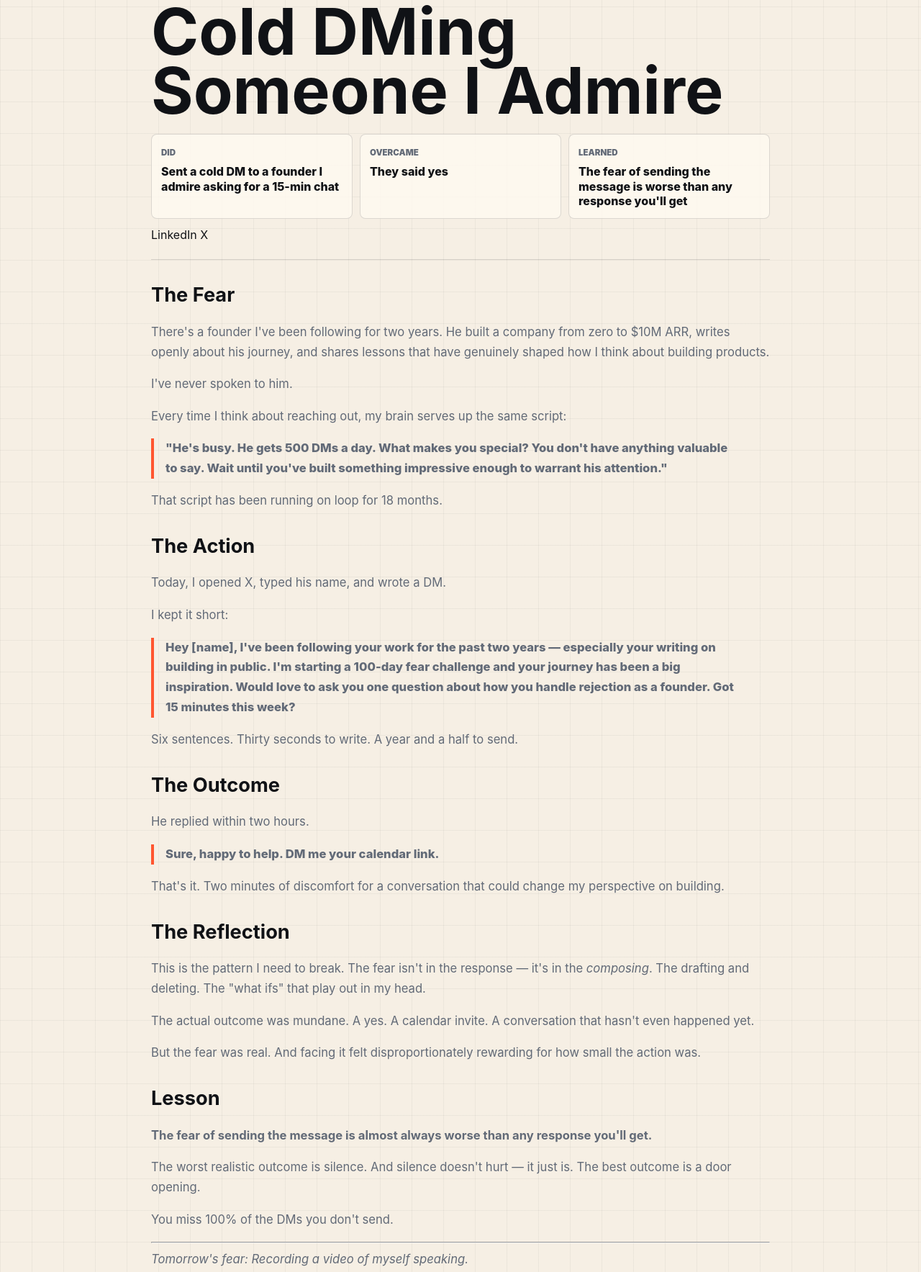
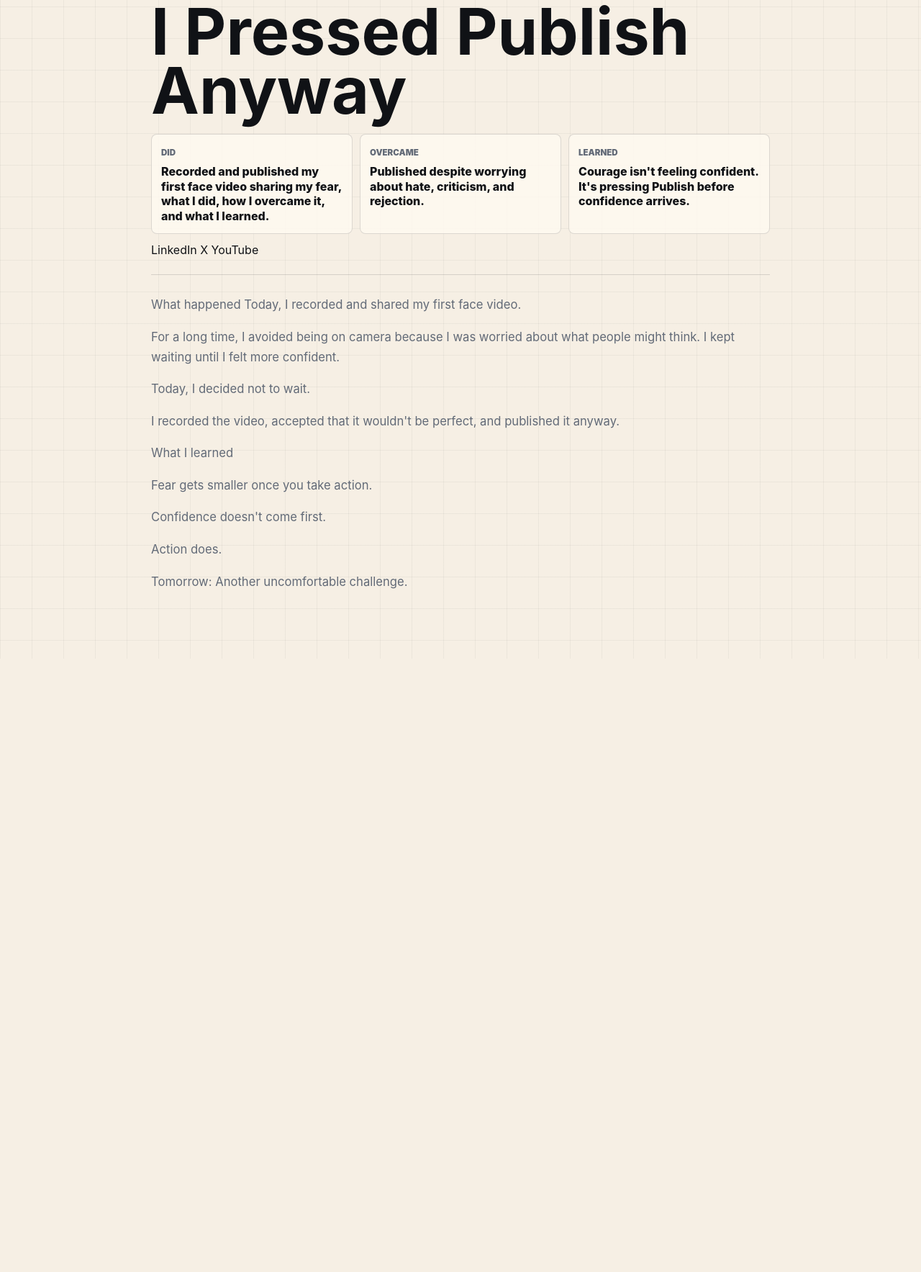
Before and after one commit to byanujpatel/portfolio, an Astro site: page /100-days/day-001 in a window 1280 px wide. Shown: the part 123-1890 px from the top of the page at 72% size. After the commit the page ends 1038 px from the top, so only its background shows below. Built offline with nearby package versions, Linux system fonts and the light colour scheme; Astro itself is replaced by a stand-in of ours.

Commit message:
day 1 added

```diff
--- a/src/content/days/day-001.mdx
+++ b/src/content/days/day-001.mdx
@@ -1,68 +1,38 @@
 ---
 day: 1
-title: Cold DMing Someone I Admire
-fear: Communication
-action: Sent a cold DM to a founder I admire asking for a 15-min chat
-outcome: They said yes
-lesson: The fear of sending the message is worse than any response you'll get
-mood: 😅
+title: "I Pressed Publish Anyway"
+fear: Fear of visibility and public judgment
+action: Recorded and published my first face video sharing my fear, what I did, how I overcame it, and what I learned.
+outcome: Published despite worrying about hate, criticism, and rejection.
+lesson: Courage isn't feeling confident. It's pressing Publish before confidence arrives.
+mood: 🎥
 tags:
-  - cold-dm
-  - communication
-  - networking
-  - vulnerability
-date: "2026-07-06"
+  - visibility
+  - public-speaking
+  - confidence
+  - building-in-public
+date: "2026-07-05"
 readingTime: 3 min
-linkedIn: https://linkedin.com
-x: https://twitter.com
+linkedIn: https://www.linkedin.com/feed/update/urn:li:activity:7479588942909173760/
+x: https://x.com/byanujpatel/status/2073823741499629977
+youtube: https://youtube.com/shorts/qoggBJIUum4
 ---
 
-## The Fear
+What happened
+Today, I recorded and shared my first face video.
 
-There's a founder I've been following for two years. He built a company from zero to $10M ARR, writes openly about his journey, and shares lessons that have genuinely shaped how I think about building products.
+For a long time, I avoided being on camera because I was worried about what people might think. I kept waiting until I felt more confident.
 
-I've never spoken to him.
+Today, I decided not to wait.
 
-Every time I think about reaching out, my brain serves up the same script:
+I recorded the video, accepted that it wouldn't be perfect, and published it anyway.
 
-> "He's busy. He gets 500 DMs a day. What makes you special? You don't have anything valuable to say. Wait until you've built something impressive enough to warrant his attention."
+What I learned
 
-That script has been running on loop for 18 months.
+Fear gets smaller once you take action.
 
-## The Action
+Confidence doesn't come first.
 
-Today, I opened X, typed his name, and wrote a DM.
+Action does.
 
-I kept it short:
-
-> Hey [name], I've been following your work for the past two years — especially your writing on building in public. I'm starting a 100-day fear challenge and your journey has been a big inspiration. Would love to ask you one question about how you handle rejection as a founder. Got 15 minutes this week?
-
-Six sentences. Thirty seconds to write. A year and a half to send.
-
-## The Outcome
-
-He replied within two hours.
-
-> Sure, happy to help. DM me your calendar link.
-
-That's it. Two minutes of discomfort for a conversation that could change my perspective on building.
-
-## The Reflection
-
-This is the pattern I need to break. The fear isn't in the response — it's in the _composing_. The drafting and deleting. The "what ifs" that play out in my head.
-
-The actual outcome was mundane. A yes. A calendar invite. A conversation that hasn't even happened yet.
-
-But the fear was real. And facing it felt disproportionately rewarding for how small the action was.
-
-## Lesson
-
-**The fear of sending the message is almost always worse than any response you'll get.**
-
-The worst realistic outcome is silence. And silence doesn't hurt — it just is. The best outcome is a door opening.
-
-You miss 100% of the DMs you don't send.
-
----
-
-*Tomorrow's fear: Recording a video of myself speaking.*
+Tomorrow: Another uncomfortable challenge.
```
